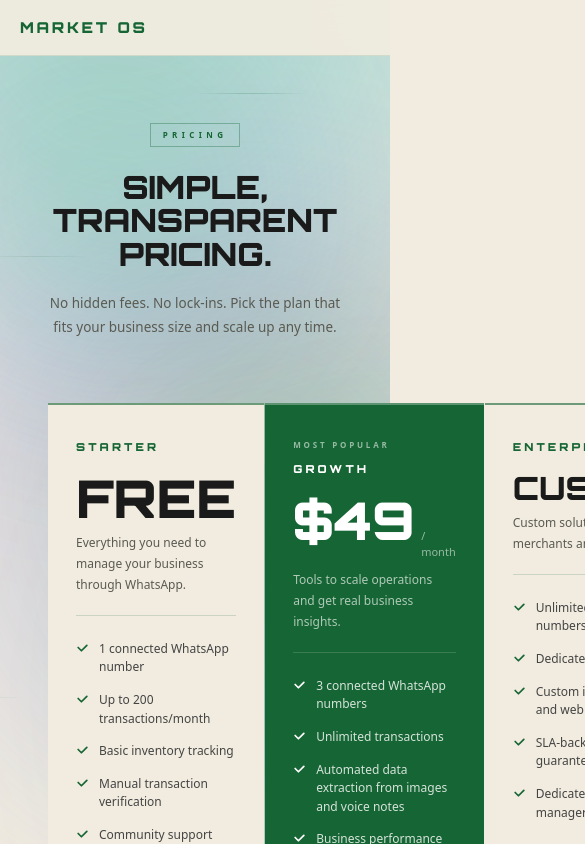
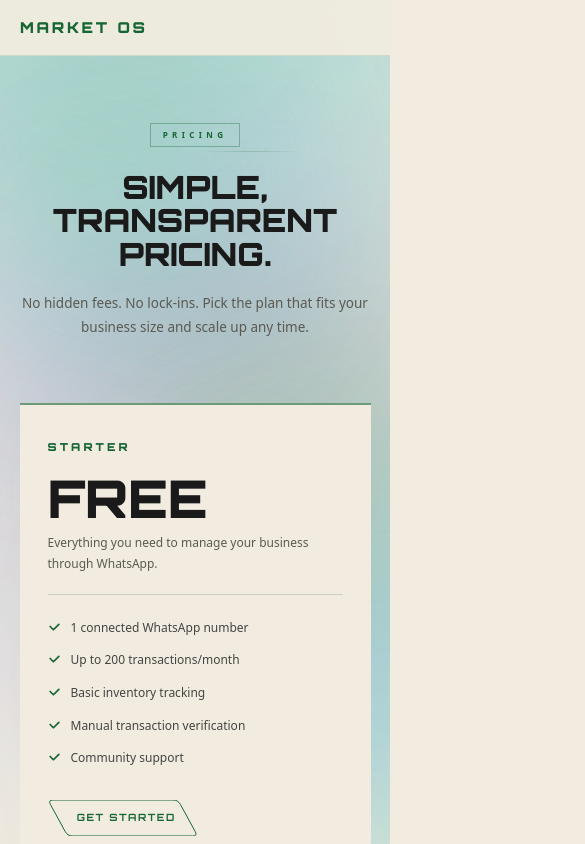
Before and after one commit to AHKAYY007/market-OS, a Next.js app in the folder frontend/market-os/: page /pricing in a window 390 px wide. Shown: the top 844 px of the page, 585 px wide, since content can reach past the window. Built offline with nearby package versions, Linux system fonts and the light colour scheme.

Commit message:
Adjust pages with error to be responsive

```diff
--- a/frontend/market-os/app/page.tsx
+++ b/frontend/market-os/app/page.tsx
@@ -44,10 +44,10 @@ export default function Home() {
         {/* ── Hero ── */}
         <section className="hero-section" style={{ minHeight: '100vh', display: 'flex', alignItems: 'center', paddingTop: 64 }}>
           <div className="hero-inner" style={{ width: '100%', maxWidth: 1152, margin: '0 auto', padding: '80px 48px' }}>
-            <div style={{ display: 'flex', alignItems: 'center', gap: 72, flexWrap: 'wrap' }}>
+            <div style={{ display: 'flex', alignItems: 'center', gap: 72, flexWrap: 'wrap', justifyContent: 'center' }}>
 
               {/* Left: copy */}
-              <div style={{ flex: '1 1 320px', minWidth: 0 }}>
+              <div>
                 <span
                   className="animate-fade-in-up"
                   style={{
@@ -174,7 +174,7 @@ export default function Home() {
           <HologramLines />
           <div className="features-grid" style={{ position: 'relative', zIndex: 1, maxWidth: 1024, margin: '0 auto', padding: '0 48px', display: 'grid', gridTemplateColumns: '1fr 1fr', gap: 1, background: 'rgba(22,101,52,0.14)' }}>
 
-            <div style={{ textAlign: 'center', marginBottom: 64 }}>
+            <div style={{ textAlign: 'center', marginBottom: 64, paddingTop: 40 }}>
               <p className="animate-fade-in-up" style={{ fontSize: 9, fontWeight: 700, letterSpacing: '0.5em', textTransform: 'uppercase', color: 'var(--green)', marginBottom: 20 }}>
                 Why Market OS
               </p>
--- a/frontend/market-os/app/pricing/page.tsx
+++ b/frontend/market-os/app/pricing/page.tsx
@@ -63,7 +63,7 @@ export default function PricingPage() {
         <Navbar />
 
         {/* Content — starts below fixed navbar */}
-        <div style={{ position: 'relative', maxWidth: 1100, margin: '0 auto', padding: '120px 48px 96px' }}>
+        <div className="max-w-[90%]" style={{ position: 'relative', margin: '0 auto', paddingTop: '120px' }}>
           <HologramLines />
 
           {/* Section header */}
@@ -117,20 +117,11 @@ export default function PricingPage() {
           </div>
 
           {/* Cards grid */}
-          <div
-            style={{
-              position:             'relative',
-              zIndex:               1,
-              display:              'grid',
-              gridTemplateColumns:  'repeat(3, 1fr)',
-              gap:                  1,
-              background:           'rgba(22,101,52,0.15)',
-            }}
-          >
-            {PLANS.map((plan, i) => (
-              <PricingCard key={plan.name} plan={plan} delay={0.28 + i * 0.12} />
-            ))}
-          </div>
+            <div className="relative z-1 grid grid-cols-1 md:grid-cols-2 lg:grid-cols-3 gap-1">
+              {PLANS.map((plan, i) => (
+                <PricingCard key={plan.name} plan={plan} delay={0.28 + i * 0.12} />
+              ))}
+            </div>
 
           {/* Trial note */}
           <p
```
